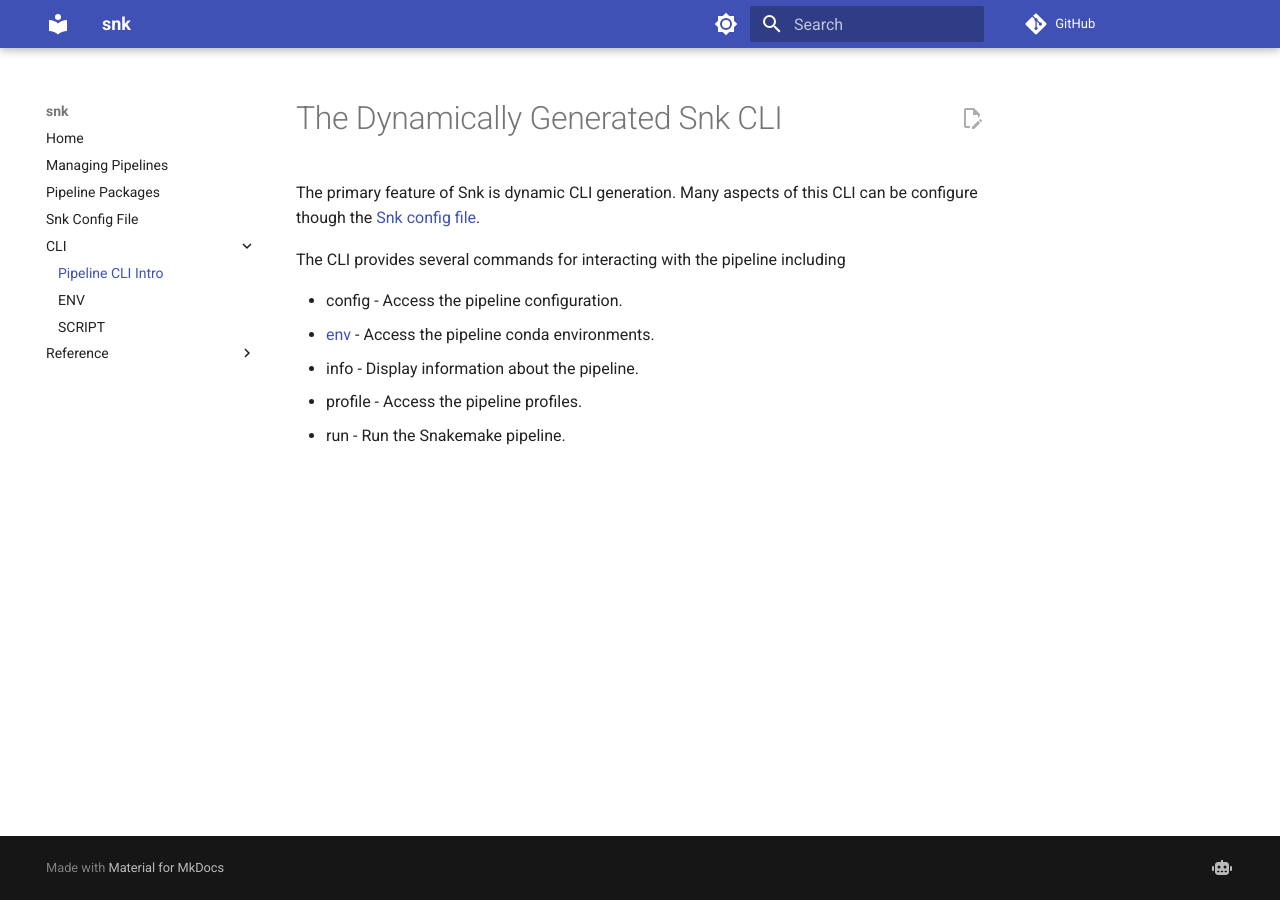
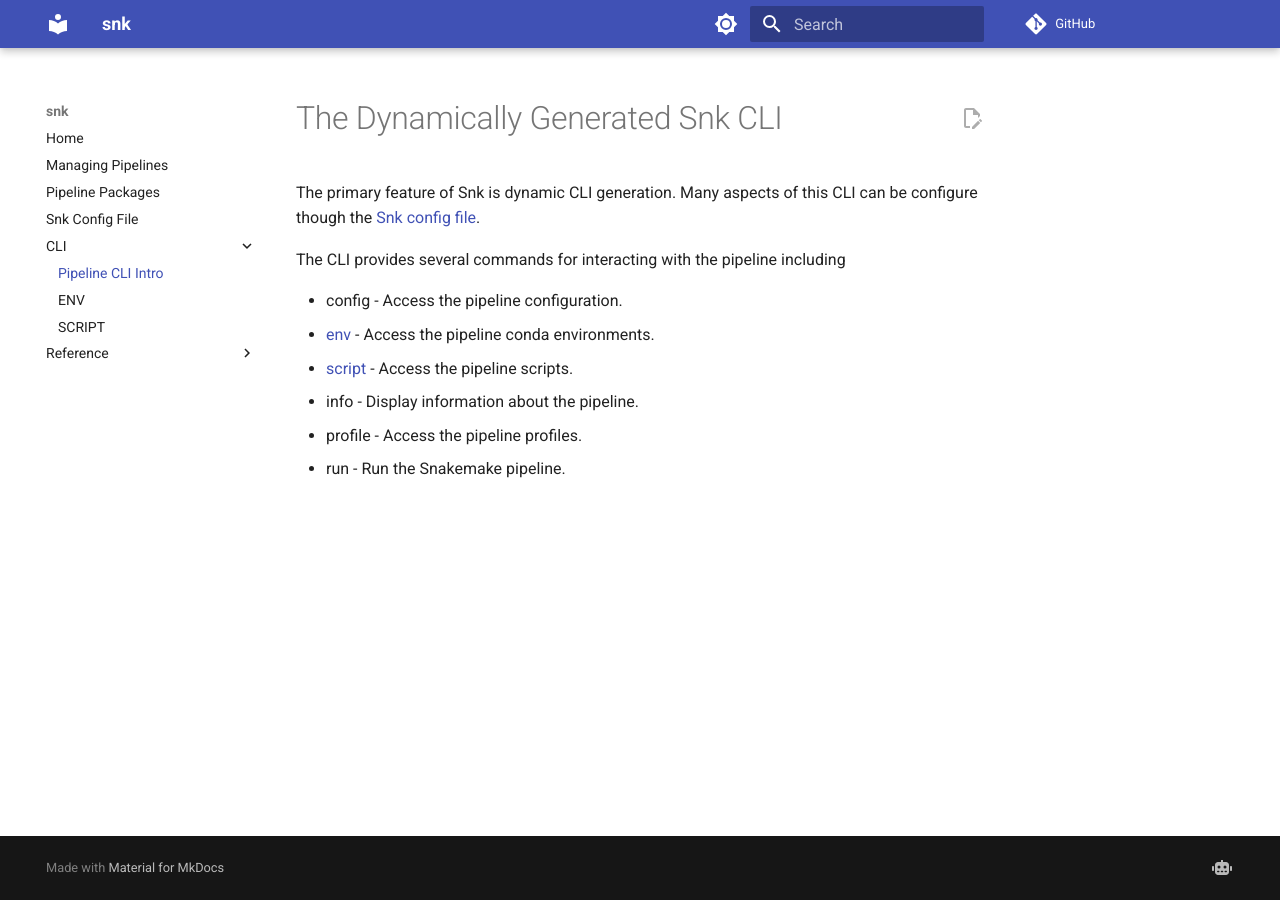
Before and after one commit to Wytamma/snk, an MkDocs documentation site: the page built from docs/CLI/index.md, in a window 1280 px wide. Built offline with MkDocs 1.6.1 and Material for MkDocs 9.7.7, drawn with Linux system fonts in a browser that asks for light colours; comment, search, counter and statistics services are not loaded.

Commit message:
:pencil: add script to cli index

```diff
--- a/docs/CLI/index.md
+++ b/docs/CLI/index.md
@@ -10,6 +10,7 @@ The CLI provides several commands for interacting with the pipeline including
 
 - config - Access the pipeline configuration.
 - [env](/CLI/env/) - Access the pipeline conda environments.
+- [script](/CLI/script/) - Access the pipeline scripts.
 - info - Display information about the pipeline.
 - profile - Access the pipeline profiles.
 - run - Run the Snakemake pipeline.
```
